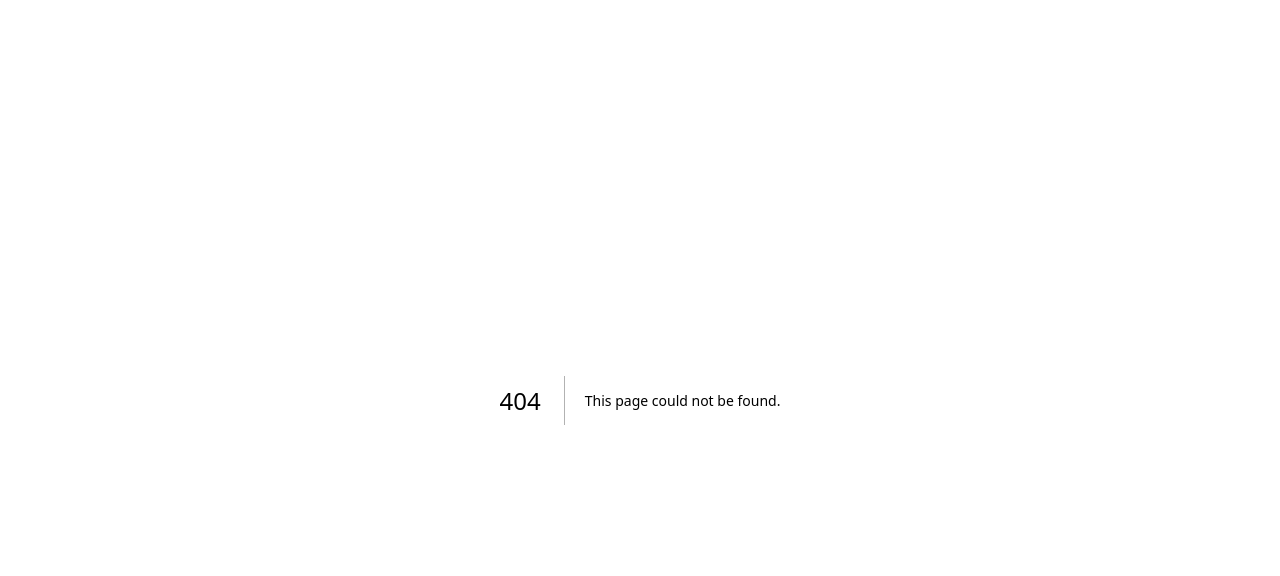
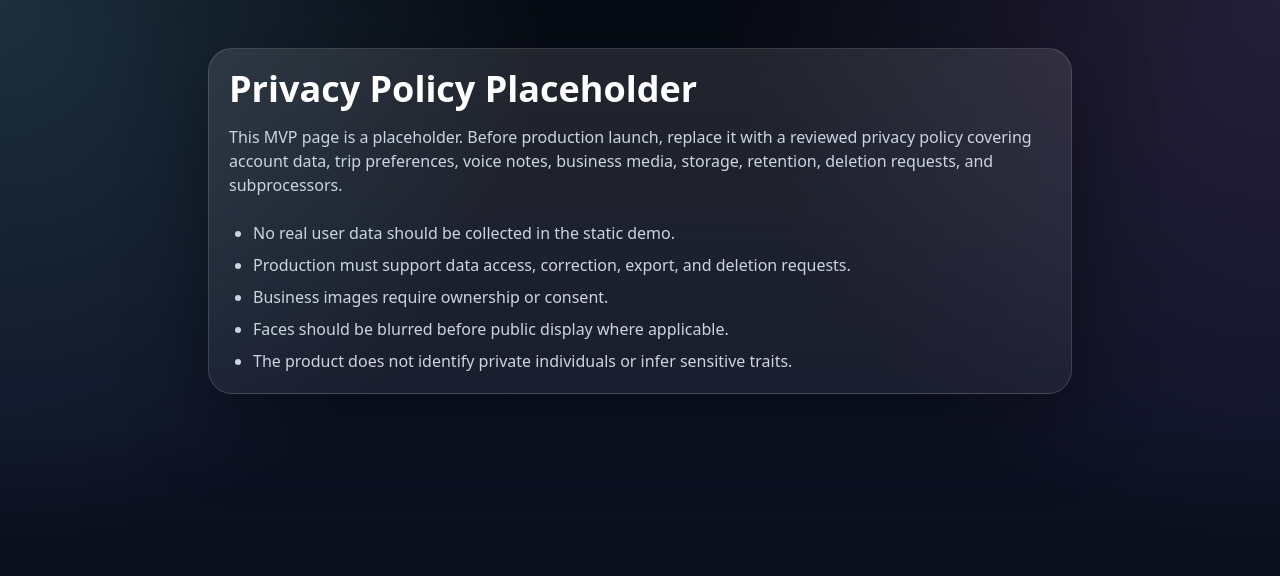
Before and after one commit to irf97/Travel-Guide, a Next.js app in the folder mvp/: page /privacy in a window 1280 px wide. Before the commit this address had no page. Shown: the top 576 px of the page. Built offline with nearby package versions, Linux system fonts and the light colour scheme.

Commit message:
Add privacy placeholder page

```diff
--- /dev/null
+++ b/mvp/app/privacy/page.tsx
@@ -0,0 +1,21 @@
+import { Card } from "@/components/ui";
+
+export default function PrivacyPage() {
+  return (
+    <main className="mx-auto max-w-4xl px-4 py-12">
+      <Card>
+        <h1 className="text-4xl font-black text-white">Privacy Policy Placeholder</h1>
+        <p className="mt-4 text-slate-300">
+          This MVP page is a placeholder. Before production launch, replace it with a reviewed privacy policy covering account data, trip preferences, voice notes, business media, storage, retention, deletion requests, and subprocessors.
+        </p>
+        <ul className="mt-6 list-disc space-y-2 pl-6 text-slate-300">
+          <li>No real user data should be collected in the static demo.</li>
+          <li>Production must support data access, correction, export, and deletion requests.</li>
+          <li>Business images require ownership or consent.</li>
+          <li>Faces should be blurred before public display where applicable.</li>
+          <li>The product does not identify private individuals or infer sensitive traits.</li>
+        </ul>
+      </Card>
+    </main>
+  );
+}
```
